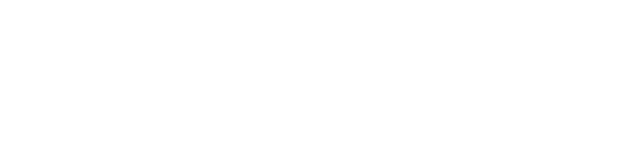
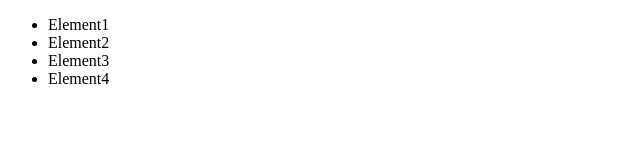
Before and after one commit to rurickdev/KodemiaSession15JS, a plain HTML site: page index.html in a window 1280 px wide. Shown: the whole page, without its empty margins (0-640 px from the left). Drawn offline with Linux system fonts and the light colour scheme.

Commit message:
ADD: Exercise 1

```diff
--- a/index.html
+++ b/index.html
@@ -9,6 +9,17 @@
 </head>
 
 <body>
+
+  <!-- Exercise 1 -->
+  <div>
+    <ul>
+      <li class="element"></li>
+      <li class="element"></li>
+      <li class="element"></li>
+      <li class="element"></li>
+    </ul>
+  </div>
+
   <script src="js/main.js"></script>
 </body>
 
--- a/js/main.js
+++ b/js/main.js
@@ -0,0 +1,7 @@
+// * ------ Exercis 1 ------ * //
+const ELEMENTS_LIST = document.getElementsByClassName('element')
+
+for (let index = 0; index < ELEMENTS_LIST.length; index++) {
+  console.log(index)
+  ELEMENTS_LIST[index].innerHTML = `Element${index + 1}`
+}
```
